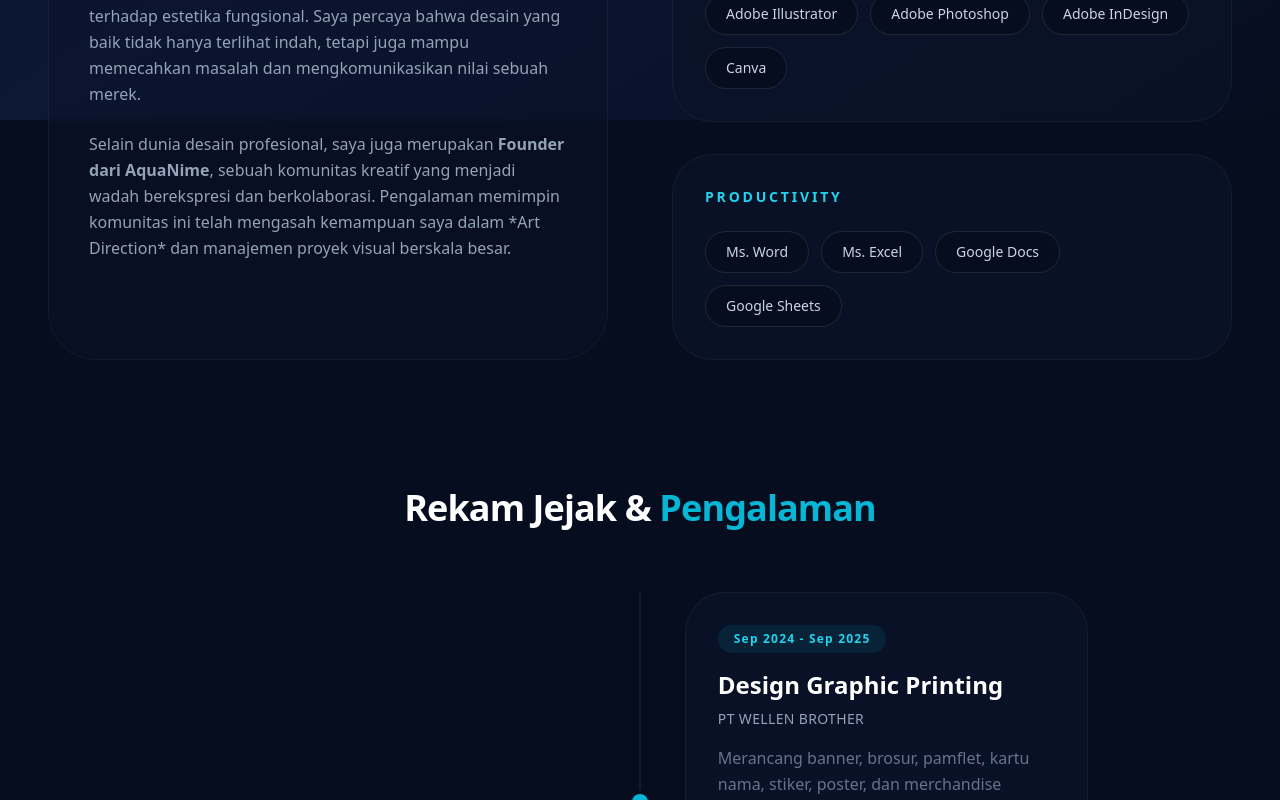
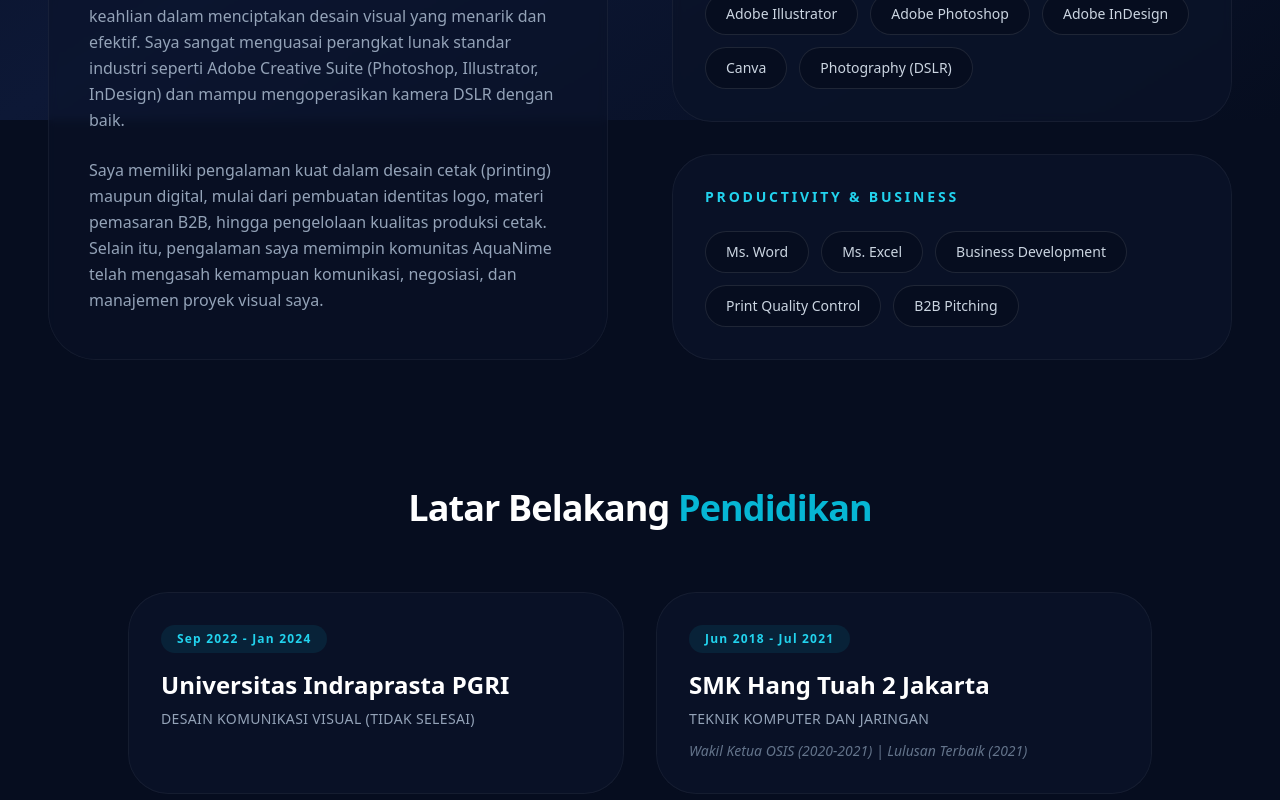
Before and after one commit to Rafli161102/CV-MRR, a Next.js app: page /about in a window 1280 px wide. Shown: the part 680-1480 px from the top of the page. Built offline with nearby package versions, Linux system fonts and the light colour scheme.

Commit message:
Update page.jsx

```diff
--- a/src/app/about/page.jsx
+++ b/src/app/about/page.jsx
@@ -1,4 +1,4 @@
-import { WORK_EXPERIENCE } from '../../data/store'
+import { WORK_EXPERIENCE, EDUCATION } from '../../data/store'
 import Image from 'next/image'
 
 export default function About() {
@@ -6,9 +6,7 @@ export default function About() {
     <div className="min-h-screen pt-32 pb-48 relative">
       <div className="max-w-7xl mx-auto px-6 lg:px-12 relative z-10">
 
-        {/* =========================================================================
-           HEADER ABOUT
-           ========================================================================= */}
+        {/* HEADER ABOUT */}
         <div className="mb-20 md:mb-28 max-w-4xl">
           <h1 className="text-5xl sm:text-7xl font-black tracking-tight text-white mb-8 drop-shadow-[0_0_15px_rgba(255,255,255,0.2)]">
             Tentang <span className="text-cyan-500">Saya</span>
@@ -18,9 +16,7 @@ export default function About() {
           </p>
         </div>
 
-        {/* =========================================================================
-           PROFIL SINGKAT & KEAHLIAN (GRID 2 KOLOM)
-           ========================================================================= */}
+        {/* PROFIL SINGKAT & KEAHLIAN */}
         <div className="grid grid-cols-1 lg:grid-cols-2 gap-16 mb-32">
 
           {/* Kolom Kiri: Profil */}
@@ -28,22 +24,21 @@ export default function About() {
             <h2 className="text-3xl font-bold text-white mb-6">M. Rafli Ramadhan</h2>
             <div className="w-16 h-1 bg-cyan-500 rounded-full mb-8"></div>
             <p className="text-slate-400 leading-relaxed mb-6">
-              Halo! Saya seorang <b>Graphic Designer</b> yang berdedikasi tinggi terhadap estetika fungsional. Saya percaya bahwa desain yang baik tidak hanya terlihat indah, tetapi juga mampu memecahkan masalah dan mengkomunikasikan nilai sebuah merek.
+              Halo! Saya seorang <b>Graphic Designer</b> berpengalaman dengan keahlian dalam menciptakan desain visual yang menarik dan efektif. Saya sangat menguasai perangkat lunak standar industri seperti Adobe Creative Suite (Photoshop, Illustrator, InDesign) dan mampu mengoperasikan kamera DSLR dengan baik.
             </p>
             <p className="text-slate-400 leading-relaxed">
-              Selain dunia desain profesional, saya juga merupakan <b>Founder dari AquaNime</b>, sebuah komunitas kreatif yang menjadi wadah berekspresi dan berkolaborasi. Pengalaman memimpin komunitas ini telah mengasah kemampuan saya dalam *Art Direction* dan manajemen proyek visual berskala besar.
+              Saya memiliki pengalaman kuat dalam desain cetak (printing) maupun digital, mulai dari pembuatan identitas logo, materi pemasaran B2B, hingga pengelolaan kualitas produksi cetak. Selain itu, pengalaman saya memimpin komunitas AquaNime telah mengasah kemampuan komunikasi, negosiasi, dan manajemen proyek visual saya.
             </p>
           </div>
 
-          {/* Kolom Kanan: Skills (Senjata & Keahlian) */}
+          {/* Kolom Kanan: Skills */}
           <div className="flex flex-col gap-8">
             <h2 className="text-3xl font-bold text-white mb-2">Senjata & Keahlian</h2>
 
-            {/* Design Tools */}
             <div className="bg-[#0A1329]/80 backdrop-blur-sm p-8 rounded-[2.5rem] border border-white/5 hover:border-cyan-500/30 transition-colors">
               <h3 className="text-sm font-bold tracking-[0.2em] text-cyan-400 uppercase mb-6">Creative Tools</h3>
               <div className="flex flex-wrap gap-3">
-                {['Adobe Illustrator', 'Adobe Photoshop', 'Adobe InDesign', 'Canva'].map((tool) => (
+                {['Adobe Illustrator', 'Adobe Photoshop', 'Adobe InDesign', 'Canva', 'Photography (DSLR)'].map((tool) => (
                   <span key={tool} className="px-5 py-2.5 bg-[#060D1F] text-slate-300 rounded-full text-sm font-medium border border-white/10">
                     {tool}
                   </span>
@@ -51,11 +46,10 @@ export default function About() {
               </div>
             </div>
 
-            {/* Office Tools */}
             <div className="bg-[#0A1329]/80 backdrop-blur-sm p-8 rounded-[2.5rem] border border-white/5 hover:border-cyan-500/30 transition-colors">
-              <h3 className="text-sm font-bold tracking-[0.2em] text-cyan-400 uppercase mb-6">Productivity</h3>
+              <h3 className="text-sm font-bold tracking-[0.2em] text-cyan-400 uppercase mb-6">Productivity & Business</h3>
               <div className="flex flex-wrap gap-3">
-                {['Ms. Word', 'Ms. Excel', 'Google Docs', 'Google Sheets'].map((tool) => (
+                {['Ms. Word', 'Ms. Excel', 'Business Development', 'Print Quality Control', 'B2B Pitching'].map((tool) => (
                   <span key={tool} className="px-5 py-2.5 bg-[#060D1F] text-slate-300 rounded-full text-sm font-medium border border-white/10">
                     {tool}
                   </span>
@@ -65,24 +59,40 @@ export default function About() {
           </div>
         </div>
 
-        {/* =========================================================================
-           PENGALAMAN KERJA (TIMELINE DARI store.js)
-           ========================================================================= */}
+        {/* PENDIDIKAN */}
+        <div className="mb-32">
+          <h2 className="text-4xl font-black tracking-tight text-white mb-16 text-center">Latar Belakang <span className="text-cyan-500">Pendidikan</span></h2>
+          <div className="grid grid-cols-1 md:grid-cols-2 gap-8 max-w-5xl mx-auto">
+            {EDUCATION.map((edu, index) => (
+               <div key={index} className="bg-[#0A1329]/80 backdrop-blur-sm p-8 rounded-[2.5rem] border border-white/5 hover:border-cyan-500/40 hover:bg-[#0D1836] transition-all duration-500">
+                  <span className="inline-block px-4 py-1.5 bg-cyan-500/10 text-cyan-400 rounded-full text-xs font-bold tracking-widest mb-4">
+                    {edu.year}
+                  </span>
+                  <h3 className="text-2xl font-bold text-white mb-2">{edu.institution}</h3>
+                  <p className="text-slate-400 font-medium mb-3 uppercase text-sm tracking-wide">{edu.degree}</p>
+                  {edu.description && (
+                    <p className="text-slate-500 font-light text-sm italic">
+                      {edu.description}
+                    </p>
+                  )}
+               </div>
+            ))}
+          </div>
+        </div>
+
+        {/* PENGALAMAN KERJA (TIMELINE) */}
         <div className="mb-20">
           <h2 className="text-4xl font-black tracking-tight text-white mb-16 text-center">Rekam Jejak & <span className="text-cyan-500">Pengalaman</span></h2>
 
           <div className="max-w-4xl mx-auto relative">
-            {/* Garis Vertikal Timeline (Hanya di Desktop) */}
             <div className="hidden md:block absolute left-1/2 top-0 bottom-0 w-px bg-slate-800 -translate-x-1/2"></div>
 
             <div className="flex flex-col gap-12">
               {WORK_EXPERIENCE.map((exp, index) => (
                 <div key={index} className={`relative flex flex-col md:flex-row items-center ${index % 2 === 0 ? 'md:flex-row-reverse' : ''}`}>
 
-                  {/* Titik Tengah Timeline (Hanya di Desktop) */}
                   <div className="hidden md:flex absolute left-1/2 -translate-x-1/2 w-4 h-4 rounded-full bg-cyan-500 ring-4 ring-[#060D1F] z-10"></div>
 
-                  {/* Card Pengalaman */}
                   <div className={`w-full md:w-[45%] bg-[#0A1329]/80 backdrop-blur-sm p-8 rounded-[2.5rem] border border-white/5 hover:border-cyan-500/40 hover:bg-[#0D1836] transition-all duration-500 ${index % 2 === 0 ? 'md:text-left' : 'md:text-right'}`}>
                     <span className="inline-block px-4 py-1.5 bg-cyan-500/10 text-cyan-400 rounded-full text-xs font-bold tracking-widest mb-4">
                       {exp.year}
```
